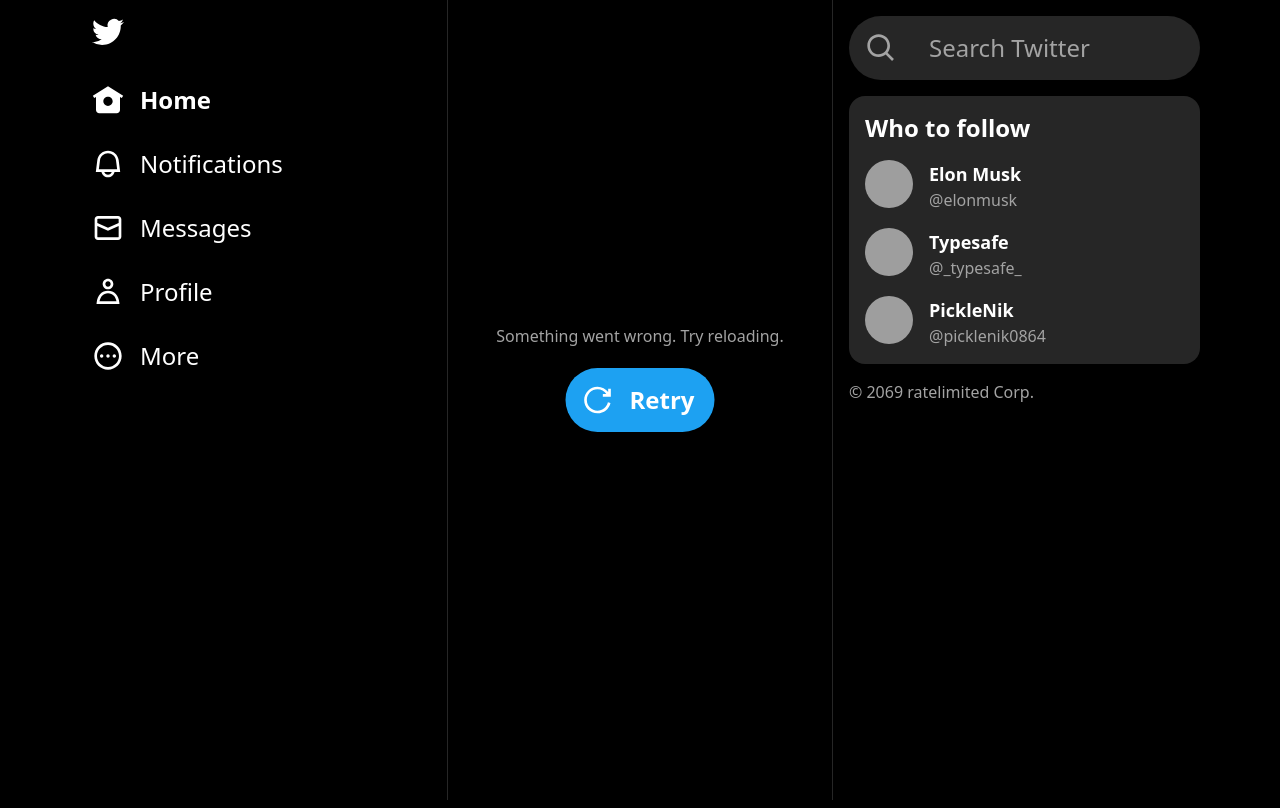
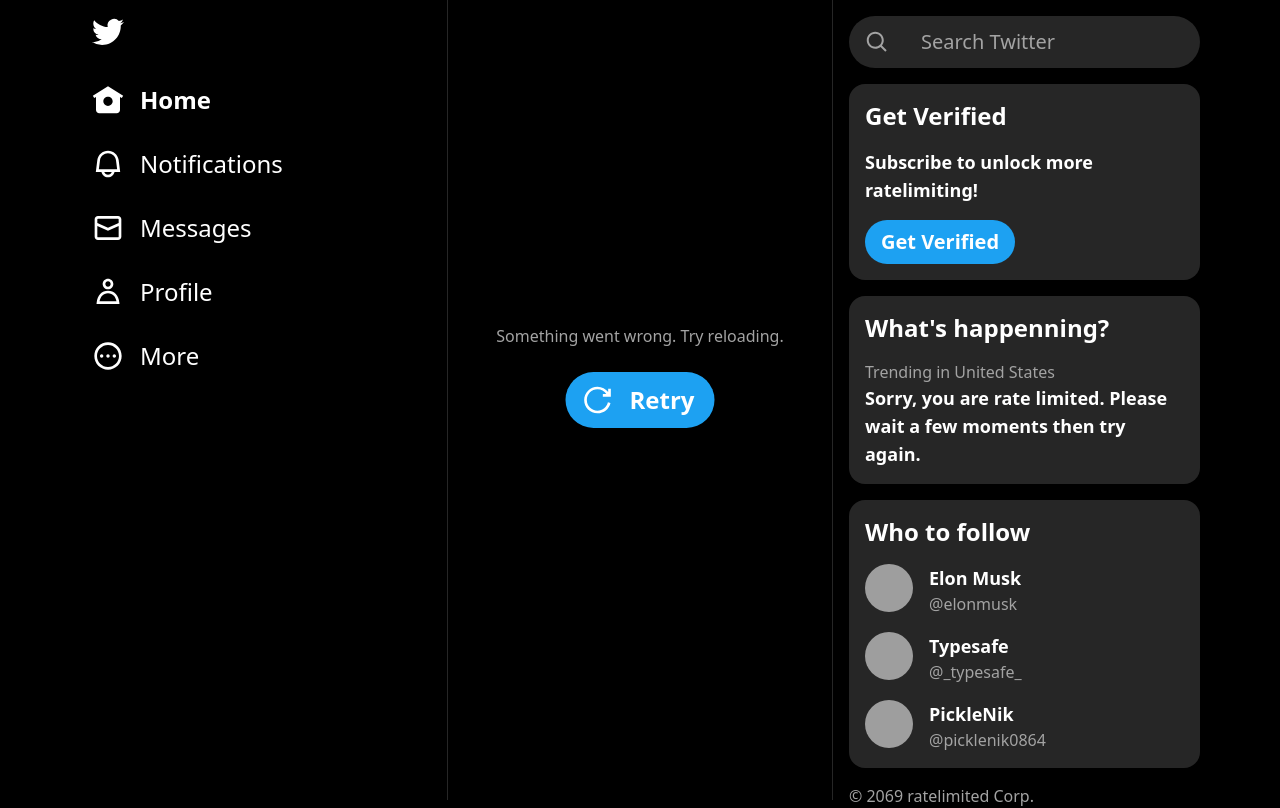
Before and after one commit to PickleNik/ratelimited.lol, an Astro site: page / in a window 1280 px wide. Built offline with nearby package versions, Linux system fonts and the light colour scheme; Astro itself is replaced by a stand-in of ours; grey boxes are pictures that could not be loaded.

```diff
--- a/src/pages/index.astro
+++ b/src/pages/index.astro
@@ -84,7 +84,7 @@
       <div class="-mt-32">Something went wrong. Try reloading.</div>
       <button
         id="whatever"
-        class="bg-[#1DA1F2] md:top-1/2 top-52 left-1/2 -translate-x-1/2 -translate-y-1/2 fixed duration-300 pr-5 p-4 font-bold text-2xl flex items-center text-white gap-4 rounded-full"
+        class="bg-[#1DA1F2] md:top-1/2 top-52 left-1/2 -translate-x-1/2 -translate-y-1/2 fixed duration-300 pr-5 p-4 py-3 font-bold text-2xl flex items-center text-white gap-4 rounded-full"
       >
         <svg viewBox="0 0 24 24" aria-hidden="true" class="fill-white h-8 w-8"
           ><g
@@ -100,18 +100,45 @@
       class="flex flex-col md:border-l border-t md:border-t-0 p-4 w-96 md:h-screen gap-4 border-neutral-800"
     >
       <div
-        class="p-4 hidden md:flex bg-neutral-800 text-neutral-400 rounded-full text-2xl w-full gap-8"
+        class="px-4 py-3 items-center hidden md:flex bg-neutral-800 text-neutral-400 rounded-full text-xl w-full gap-8"
       >
         <svg
           viewBox="0 0 24 24"
           aria-hidden="true"
-          class="w-8 h-8 fill-neutral-400"
+          class="w-6 h-6 fill-neutral-400"
           ><g
             ><path
               d="M10.25 3.75c-3.59 0-6.5 2.91-6.5 6.5s2.91 6.5 6.5 6.5c1.795 0 3.419-.726 4.596-1.904 1.178-1.177 1.904-2.801 1.904-4.596 0-3.59-2.91-6.5-6.5-6.5zm-8.5 6.5c0-4.694 3.806-8.5 8.5-8.5s8.5 3.806 8.5 8.5c0 1.986-.682 3.815-1.824 5.262l4.781 4.781-1.414 1.414-4.781-4.781c-1.447 1.142-3.276 1.824-5.262 1.824-4.694 0-8.5-3.806-8.5-8.5z"
             ></path></g
           ></svg
         ><span>Search Twitter</span>
+      </div>
+      <div class="hidden md:flex rounded-2xl bg-neutral-800 flex-col gap-4 p-4">
+        <h1 class="text-2xl font-bold">Get Verified</h1>
+        <div class="flex gap-4">
+          <div class="flex flex-col">
+            <div class="text-lg font-bold">
+              Subscribe to unlock more ratelimiting!
+            </div>
+            <button
+              class="bg-[#1DA1F2] mr-auto mt-4 px-4 py-2 font-bold text-xl flex items-center text-white gap-4 rounded-full"
+            >
+              Get Verified
+            </button>
+          </div>
+        </div>
+      </div>
+      <div class="hidden md:flex rounded-2xl bg-neutral-800 flex-col gap-4 p-4">
+        <h1 class="text-2xl font-bold">What's happenning?</h1>
+        <div class="flex gap-4">
+          <div class="flex flex-col">
+            <div class="text-neutral-400">Trending in United States</div>
+            <div class="text-lg font-bold">
+              Sorry, you are rate limited. Please wait a few moments then try
+              again.
+            </div>
+          </div>
+        </div>
       </div>
       <div class="rounded-2xl bg-neutral-800 flex flex-col gap-4 p-4">
         <h1 class="text-2xl font-bold">Who to follow</h1>
```
